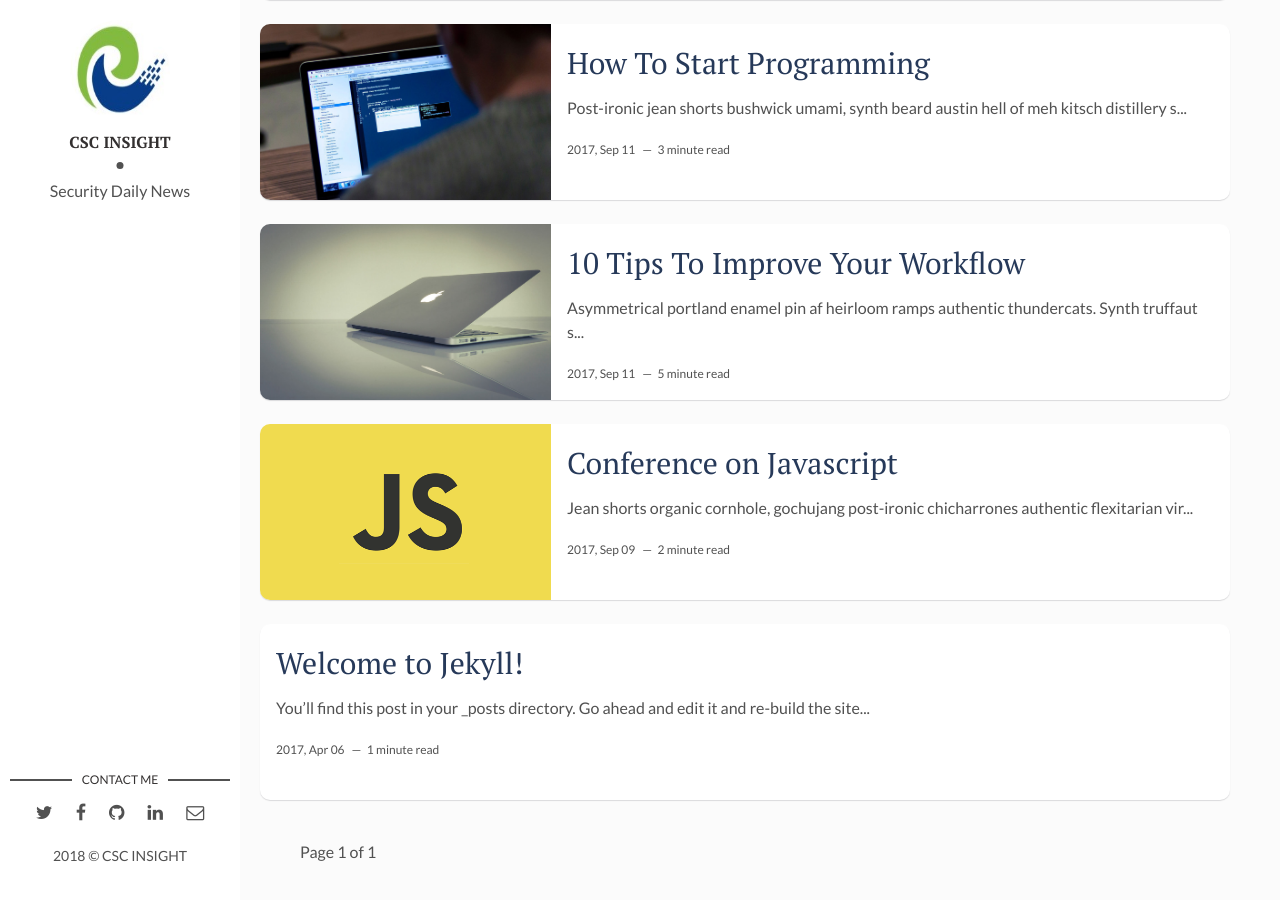
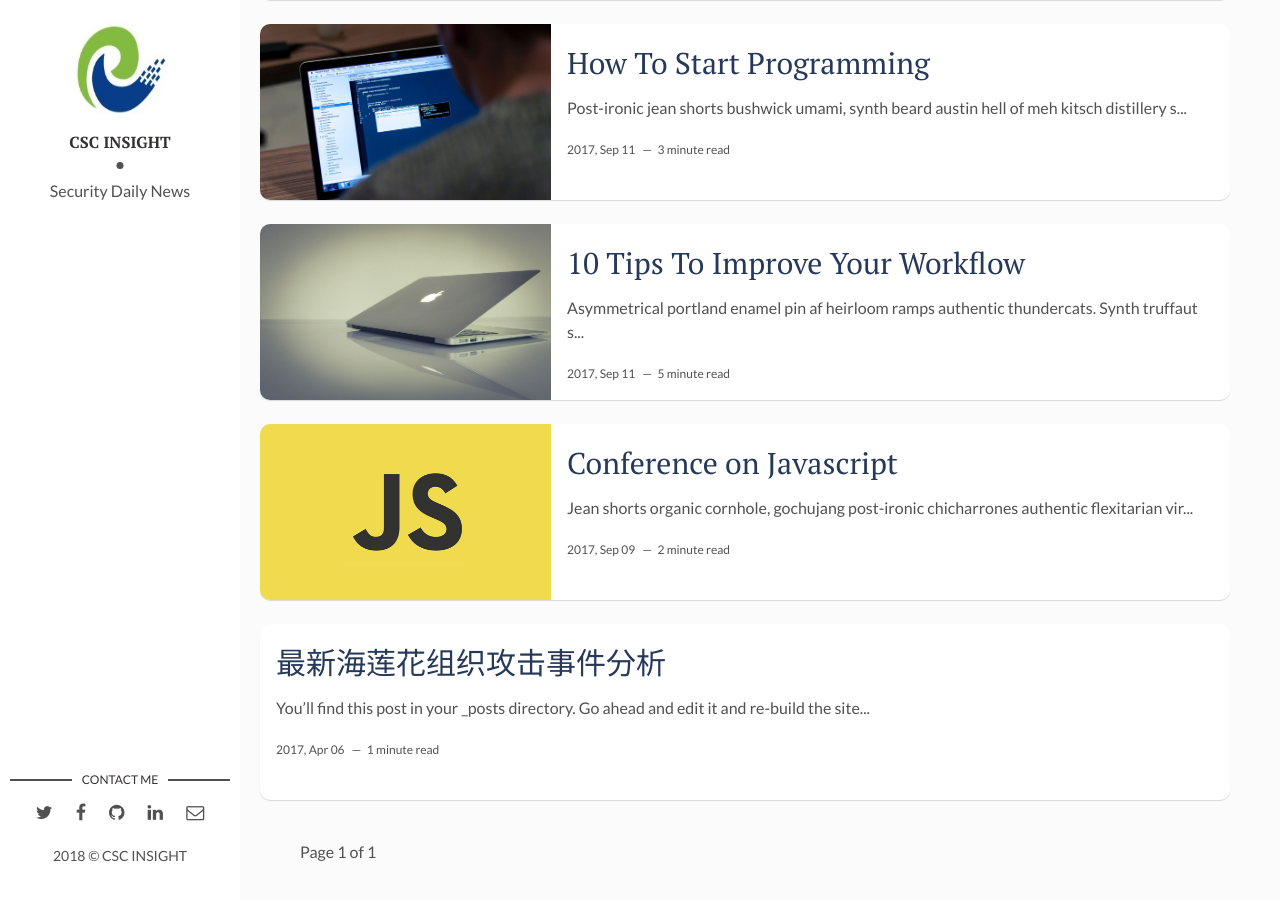
Before and after one commit to Marshalord/CSC005, a Jekyll site: the page built from index.html, in a window 1280 px wide and 900 px high, scrolled down 620 px. Built offline with Jekyll 4.4.1, drawn with Linux system fonts in a browser that asks for light colours; the list of posts is cut into pages by our own code.

Commit message:
Fourth pages commit

```diff
--- a/_posts/2017-04-06-welcome-to-jekyll.markdown
+++ b/_posts/2017-04-06-welcome-to-jekyll.markdown
@@ -1,6 +1,6 @@
 ---
 layout: post
-title: "Welcome to Jekyll!"
+title: "最新海莲花组织攻击事件分析"
 date: 2017-04-06 13:32:20 +0300
 description: You’ll find this post in your `_posts` directory. Go ahead and edit it and re-build the site to see your changes. # Add post description (optional)
 img:  # Add image post (optional)
--- a/_posts/2017-09-10-conference-on-javascript.markdown
+++ b/_posts/2017-09-10-conference-on-javascript.markdown
@@ -2,6 +2,7 @@
 layout: post
 title: Conference on Javascript
 date: 2017-09-10 00:00:00 +0300
+tourl: http://www.freebuf.com/articles/paper/174328.html
 description: You’ll find this post in your `_posts` directory. Go ahead and edit it and re-build the site to see your changes. # Add post description (optional)
 img: js-1.png # Add image post (optional)
 tags: [Js, Conference] # add tag
--- a/index.html
+++ b/index.html
@@ -4,7 +4,7 @@
 {% for post in paginator.posts %}
 <article class="post">
   {% if post.img %}
-    <a class="post-thumbnail" style="background-image: url({{"/assets/img/" | prepend: site.baseurl | append : post.img}})" href="{{post.url | prepend: site.baseurl}}"></a>
+    <a class="post-thumbnail" style="background-image: url({{"/assets/img/" | prepend: site.baseurl | append : post.img}})" href="{{post.tourl}}"></a>
   {% else %}
   {% endif %}
   <div class="post-content">
```
